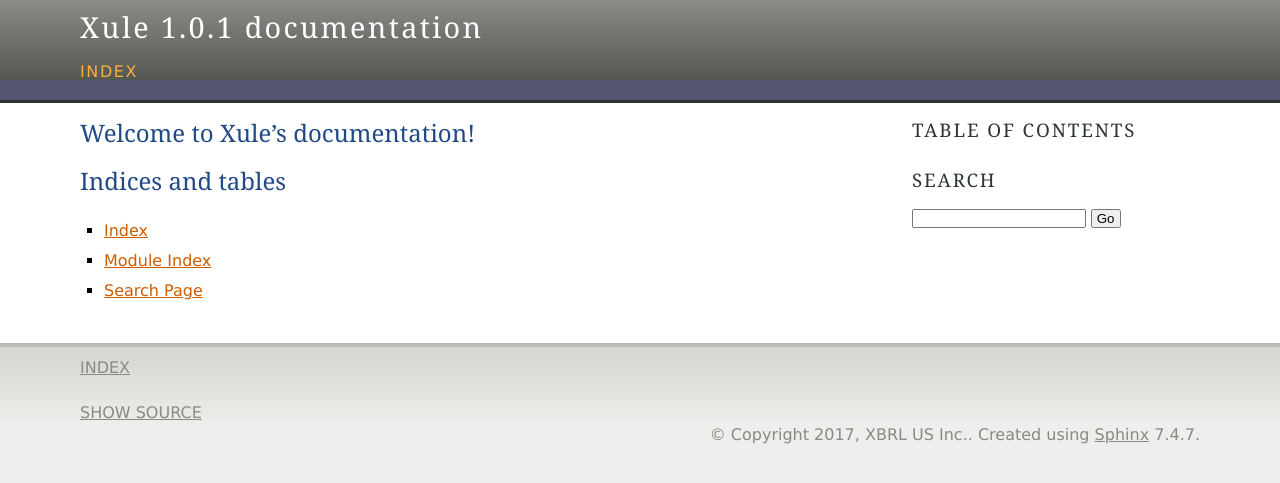
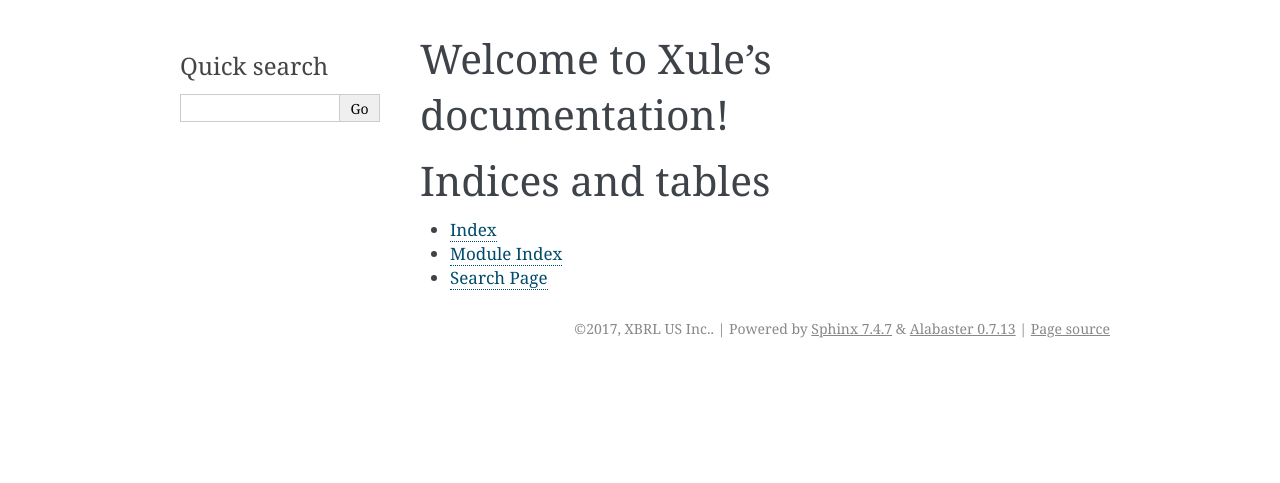
Before and after one commit to xbrlus/xule, a Sphinx documentation site: the page built from xule/doc/index.rst, in a window 1280 px wide. Shown: the top 483 px of the page. Built offline with Sphinx 7.4.7, drawn with Linux system fonts in a browser that asks for light colours.

Commit message:
Changed theme
[git-p4: depot-paths = "//ConsistencySuite/Server_Xule_Processor_DEV-Phillip/": change = 22297]

```diff
--- a/xule/doc/conf.py
+++ b/xule/doc/conf.py
@@ -83,8 +83,8 @@
 # The theme to use for HTML and HTML Help pages.  See the documentation for
 # a list of builtin themes.
 #
-#html_theme = 'alabaster'
-html_theme = 'agogo'
+html_theme = 'alabaster'
+#html_theme = 'agogo'
 # Theme options are theme-specific and customize the look and feel of a theme
 # further.  For a list of options available for each theme, see the
 # documentation.
@@ -165,6 +165,10 @@
      'Miscellaneous'),
 ]
 
+
+#Document the constructors for classes. By default, sphinx will not include the docstring for the __init__ method (constructor) of a class
+autoclass_content = 'both'
+
 from sphinx.ext.autodoc import between
 
 def setup(app):
```
